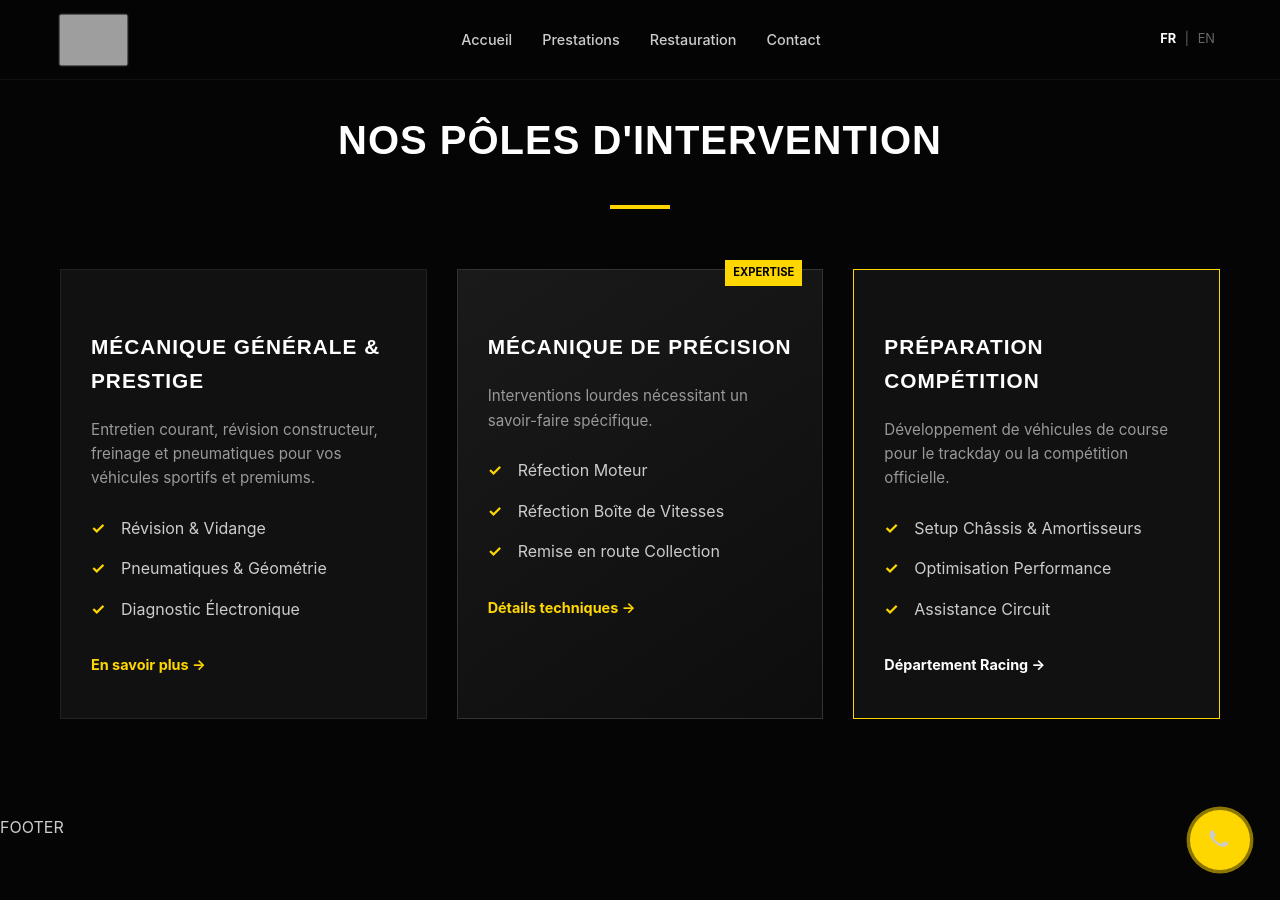
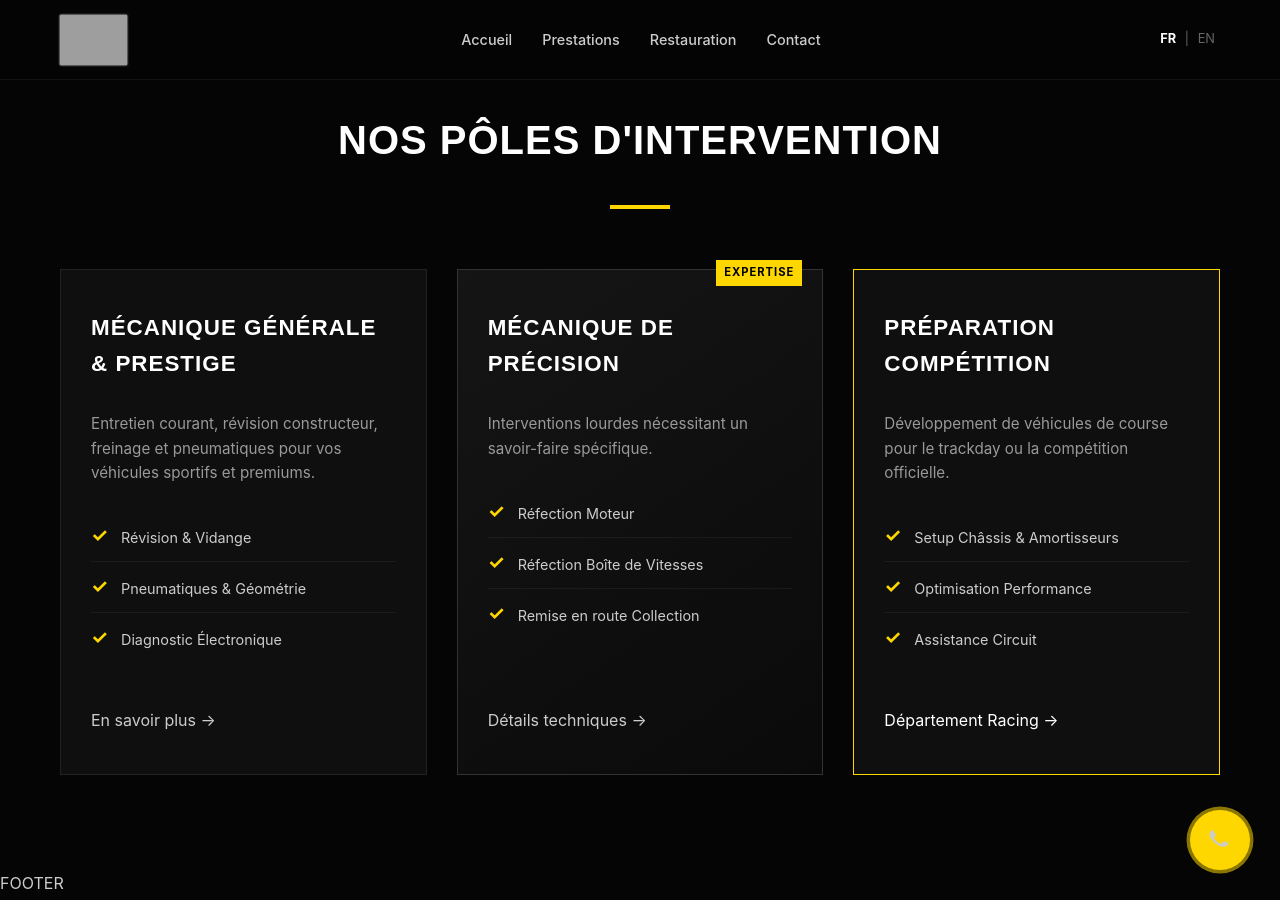
Before and after one commit to DuvalDVL/bl-motorsport, a Jekyll site: the page built from fr/index.html, in a window 1280 px wide and 900 px high, scrolled down 1395 px. Built offline with Jekyll 4.4.1, drawn with Linux system fonts in a browser that asks for light colours; grey boxes are pictures that could not be loaded.

Commit message:
Update style.scss

```diff
--- a/assets/css/style.scss
+++ b/assets/css/style.scss
@@ -370,7 +370,7 @@ img {
   }
 }
 
-/* --- SERVICES GRID --- */
+/* --- SERVICES GRID (CORRIGÉ & ALIGNÉ) --- */
 .services-section {
   padding: 80px 0;
   background-color: $color-bg-dark;
@@ -379,74 +379,108 @@ img {
 .section-header {
   text-align: center;
   margin-bottom: 60px;
-
-  h2 {
-    font-size: 2.5rem;
-  }
+  h2 { font-size: 2.5rem; }
 }
 
 .divider-yellow {
-  width: 60px;
-  height: 4px;
-  background-color: $color-brand-yellow;
-  margin: 10px auto 0;
+  width: 60px; height: 4px; background-color: $color-brand-yellow; margin: 10px auto 0;
 }
 
 .services-grid {
   display: grid;
-  grid-template-columns: repeat(auto-fit, minmax(300px, 1fr));
+  grid-template-columns: repeat(auto-fit, minmax(320px, 1fr)); /* Cartes un peu plus larges */
   gap: 30px;
+  align-items: stretch; /* Force la même hauteur pour toutes les cartes */
 }
 
 .service-card {
-  background: #111;
+  background: #0f0f0f; /* Un poil plus clair que le fond */
   padding: 40px 30px;
   border: 1px solid #222;
-  transition: transform 0.3s, border-color 0.3s;
+  transition: all 0.3s ease;
+  display: flex;
+  flex-direction: column; /* Pour l'alignement vertical */
+  position: relative;
 
+  /* L'effet de survol du cadre */
   &:hover {
     transform: translateY(-5px);
     border-color: $color-brand-yellow;
+    box-shadow: 0 10px 30px rgba(0,0,0,0.5);
+
+    .card-icon svg { fill: $color-brand-yellow; transform: scale(1.1); }
+    .btn-card { background-color: $color-brand-yellow; color: black; border-color: $color-brand-yellow; }
   }
 
+  /* Carte Featured (Milieu) */
   &.featured {
-    background: linear-gradient(145deg, #1a1a1a, #0d0d0d);
+    background: linear-gradient(145deg, #151515, #0a0a0a);
     border: 1px solid #333;
-    position: relative;
   }
 
-  h3 {
-    margin-top: 20px;
-    font-size: 1.3rem;
-  }
-
-  p {
-    color: #999;
-    font-size: 0.95rem;
-    margin-bottom: 25px;
+  /* Carte Racing (Droite) - On enlève la bordure fixe, on la met juste au hover comme les autres */
+  &.racing-card {
+    h3 { color: $color-brand-yellow; } /* Titre jaune pour différencier */
   }
 }
 
 .card-badge {
-  position: absolute;
-  top: -10px;
-  right: 20px;
-  background: $color-brand-yellow;
-  color: black;
-  font-size: 0.7rem;
-  font-weight: bold;
-  padding: 4px 8px;
-  text-transform: uppercase;
+  position: absolute; top: -10px; right: 20px;
+  background: $color-brand-yellow; color: black;
+  font-size: 0.7rem; font-weight: bold; padding: 4px 8px; text-transform: uppercase;
+  letter-spacing: 1px;
 }
 
-.text-link {
-  color: $color-brand-yellow;
-  font-weight: bold;
-  font-size: 0.9rem;
+.card-icon {
+  margin-bottom: 25px;
+  height: 50px;
 
-  &:hover {
-    text-decoration: underline;
+  svg {
+    width: 40px; height: 40px;
+    fill: #666; /* Gris par défaut */
+    transition: all 0.3s ease;
   }
+}
+
+.service-card h3 {
+  font-size: 1.4rem; margin-bottom: 15px; min-height: 60px; /* Force l'alignement des titres */
+  display: flex; align-items: center;
+}
+
+.service-card p {
+  color: #999; font-size: 0.95rem; margin-bottom: 25px;
+  flex-grow: 0;
+}
+
+.check-list {
+  list-style: none; padding: 0; margin-bottom: 30px;
+  flex-grow: 1; /* C'est LUI qui va pousser le bouton vers le bas */
+
+  li {
+    position: relative; padding-left: 25px; margin-bottom: 12px; color: #ccc; font-size: 0.9rem;
+    border-bottom: 1px solid rgba(255,255,255,0.05); /* Ligne de séparation subtile pour aligner visuellement */
+    padding-bottom: 12px;
+
+    &::before {
+      content: '›'; /* Puce plus clean que le check */
+      position: absolute; left: 0; top: 0;
+      color: $color-brand-yellow; font-weight: bold; font-size: 1.2rem; line-height: 1;
+    }
+
+    &:last-child { border-bottom: none; }
+  }
+}
+
+/* Nouveau Bouton dans les cartes */
+.btn-card {
+  display: block; width: 100%; text-align: center;
+  padding: 12px 0;
+  border: 1px solid #444;
+  color: white;
+  text-transform: uppercase; font-size: 0.8rem; font-weight: bold; letter-spacing: 1px;
+  margin-top: auto; /* Colle le bouton tout en bas */
+  transition: all 0.3s ease;
+  text-decoration: none;
 }
 
 /* --- PRESTATIONS & CONTACT PAGE LAYOUT --- */
```
